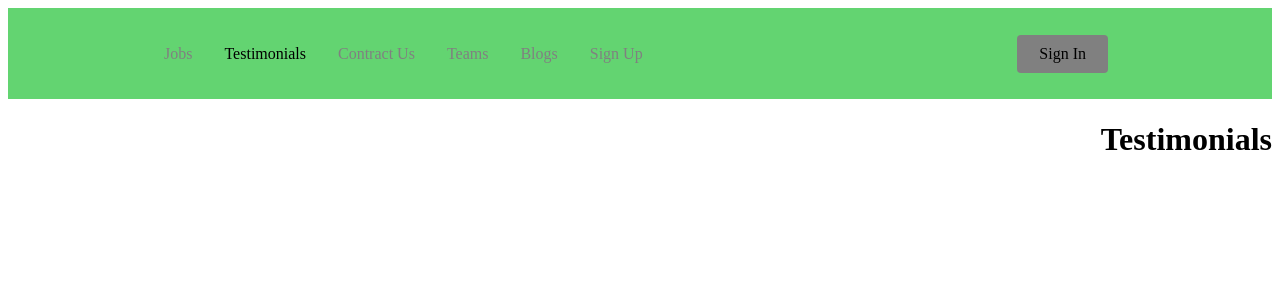
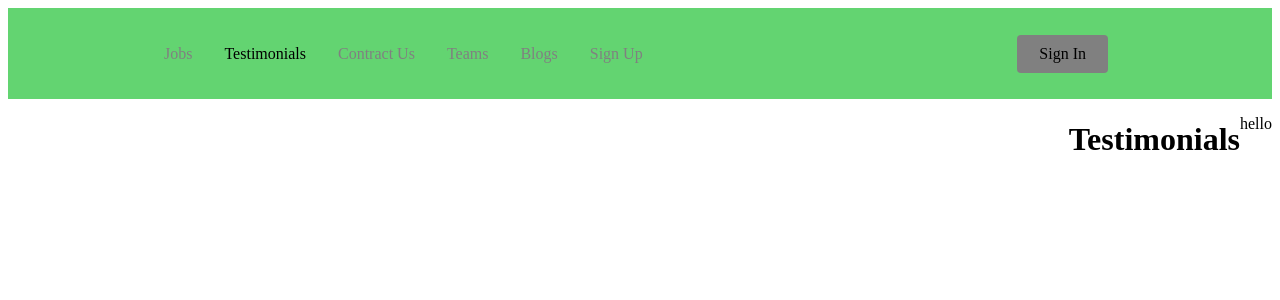
Before and after one commit to PaulImaginary/jobHelperWebsite, a React (Create React App) app in the folder studentweb/: page /testimonials in a window 1280 px wide. Shown: the top 300 px of the page. Built offline with nearby package versions, Linux system fonts and the light colour scheme.

Commit message:
Update testimonials.js

```diff
--- a/studentweb/src/pages/testimonials.js
+++ b/studentweb/src/pages/testimonials.js
@@ -11,6 +11,7 @@ return (
 	}}
 	>
 	<h1>Testimonials</h1>
+	<p>hello</p>
 	</div>
 );
 };
```
